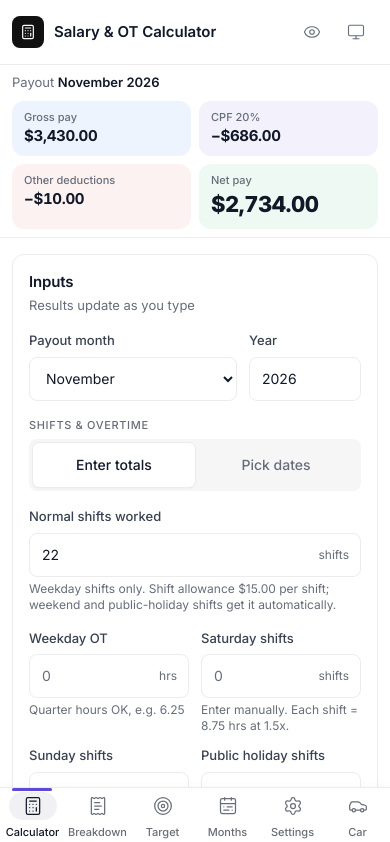
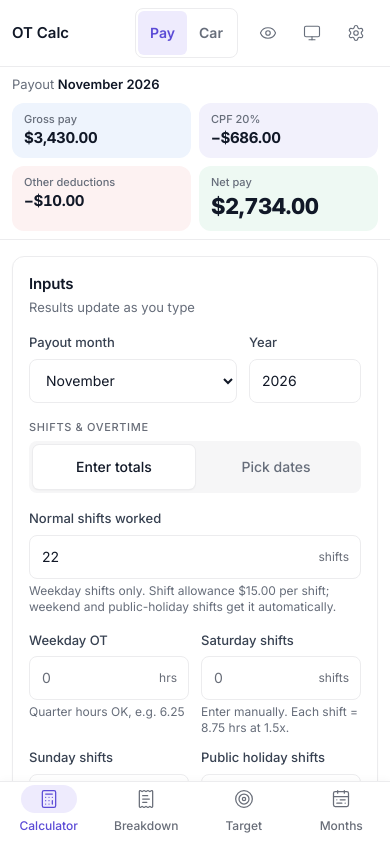
Before and after one commit to kyushira/overtime-calculator, a React (Vite) app: page /#calculator in a window 390 px wide. Shown: the top 842 px of the page. Built offline with nearby package versions, Linux system fonts and the light colour scheme.

Commit message:
nav: Pay|Car switch, 4-tab pay bar, settings gear; summary strip off-calculator; active tab glow

```diff
--- a/src/App.tsx
+++ b/src/App.tsx
@@ -12,6 +12,10 @@ import { btnOutline, SectionLabel } from './components/ui';
 import { AppearanceCard } from './components/AppearanceCard';
 import { PrivacyToggle } from './components/PrivacyToggle';
 import { ThemeToggle } from './components/ThemeToggle';
+import { BottomBar } from './components/nav/BottomBar';
+import { PayCarSwitch } from './components/nav/PayCarSwitch';
+import { SummaryStrip } from './components/nav/SummaryStrip';
+import { isBarTab, modeOf, nextLastPayTab, parseBarTab, summaryVariant, type BarTab, type Mode } from './components/nav/navModel';
 import { useCompactOnScroll } from './hooks/useCompactOnScroll';
 import { useLocalStorage } from './hooks/useLocalStorage';
 import { usePayrollForm } from './hooks/usePayrollForm';
@@ -52,8 +56,12 @@ const TAB_ITEMS: { id: Tab; label: string; icon: LucideIcon; blurb: string }[] =
   { id: 'car', label: 'Car', icon: Car, blurb: 'Car loan, running costs and affordability' },
 ];
 
+/** Pay-mode tabs shown in the bottom bar and the sidebar list (Settings is the header gear). */
+const PAY_ITEMS = TAB_ITEMS.filter((t) => isBarTab(t.id));
+
 const ICON = { size: 18, strokeWidth: 1.5 } as const;
 const NAV_ROW = 48; // px: 44px item + 4px gap, used by the sliding indicator
+const HEADER_BTN = 'grid min-h-11 min-w-11 shrink-0 place-items-center rounded-lg text-slate-500 transition duration-150 ease-out hover:bg-slate-100 hover:text-slate-900 active:scale-95';
 
 function Logo() {
   return (
@@ -67,8 +75,12 @@ export default function App() {
   const [config, setConfig] = useLocalStorage<PayrollConfig>('otcalc.config.v1', DEFAULT_CONFIG, migrateConfig);
   const [form, setForm] = useLocalStorage<FormState>('otcalc.form.v1', initialForm(), (raw) => migrateForm(raw, initialForm()));
   const [tab, setTab] = useTab();
-  // Privacy: mask the 4 summary tiles (remembered across reloads).
+  // Last pay tab, so Pay | Car returns to it (remembered across reloads).
+  const [lastPay, setLastPay] = useLocalStorage<BarTab>('otcalc.payTab.v1', 'calculator', parseBarTab);
+  // Privacy: mask the summary figures (remembered across reloads).
   const [hidePay, setHidePay] = useLocalStorage<boolean>('otcalc.hidePay.v1', false, (raw) => raw === true);
+  // Collapsed summary strip (Breakdown, Target, Months): tapped open to the full grid.
+  const [summaryOpen, setSummaryOpen] = useState(false);
   // Bumped on reset so settings inputs remount with fresh values.
   const [settingsKey, setSettingsKey] = useState(0);
   // One theme state for the whole app: header toggle and Settings share it.
@@ -83,14 +95,21 @@ export default function App() {
 
   const tabIdx = TAB_ITEMS.findIndex((t) => t.id === tab);
   const current = TAB_ITEMS[tabIdx];
+  const mode: Mode = modeOf(tab);
+  const payIdx = PAY_ITEMS.findIndex((t) => t.id === tab);
   const prevTabIdx = useRef(tabIdx);
   const tabDir = tabIdx > prevTabIdx.current ? 1 : tabIdx < prevTabIdx.current ? -1 : 0;
   useEffect(() => { prevTabIdx.current = tabIdx; }, [tabIdx]);
+  useEffect(() => { setLastPay((l) => nextLastPayTab(tab, l)); }, [tab, setLastPay]);
+
+  const summary = summaryVariant(tab);
 
   const goTo = (t: Tab) => {
     setTab(t);
     window.scrollTo({ top: 0 });
   };
+
+  const switchMode = (m: Mode) => goTo(m === 'car' ? 'car' : lastPay);
 
   const applyCombo = (q: OtQuantities) => {
     update({
@@ -117,18 +136,18 @@ export default function App() {
           </div>
         </div>
 
-        <SectionLabel className="mt-6 mb-2 px-2.5">Main</SectionLabel>
+        <SectionLabel className="mt-6 mb-2 px-2.5">Pay</SectionLabel>
         <nav aria-label="Sections" className="relative">
-          {/* Sliding active indicator: outlined box with a thin left accent bar. */}
+          {/* Sliding active indicator: outlined box with a thin left accent bar. Hidden off the pay tabs. */}
           <span
             aria-hidden
-            className="absolute inset-x-0 top-0 h-10 overflow-hidden rounded-lg border border-slate-200 bg-surface shadow-[var(--shadow-card)] transition-transform duration-250 ease-out"
-            style={{ transform: `translateY(${tabIdx * NAV_ROW}px)` }}
+            className={`absolute inset-x-0 top-0 h-10 overflow-hidden rounded-lg border border-slate-200 bg-surface shadow-[var(--shadow-card)] transition-[transform,opacity] duration-250 ease-out ${payIdx >= 0 ? 'opacity-100' : 'opacity-0'}`}
+            style={{ transform: `translateY(${Math.max(payIdx, 0) * NAV_ROW}px)` }}
           >
             <span className="absolute inset-y-0 left-0 w-[3px] bg-ink" />
           </span>
           <ul role="tablist" aria-orientation="vertical" className="relative flex flex-col gap-1">
-            {TAB_ITEMS.map((t) => {
+            {PAY_ITEMS.map((t) => {
               const active = tab === t.id;
               const Icon = t.icon;
               return (
@@ -151,6 +170,17 @@ export default function App() {
               );
             })}
           </ul>
+          <button
+            type="button"
+            onClick={() => goTo('car')}
+            aria-current={mode === 'car' ? 'page' : undefined}
+            className={`mt-2 flex h-11 w-full items-center gap-2.5 rounded-lg px-3 text-sm font-medium transition-colors duration-200 ${
+              mode === 'car' ? 'text-accent' : 'text-slate-500 hover:bg-slate-100 hover:text-slate-900'
+            }`}
+          >
+            <Car {...ICON} aria-hidden />
+            Car
+          </button>
         </nav>
 
         <p className="mt-auto rounded-lg border border-slate-200 p-3 text-[11px] leading-snug text-slate-400">
@@ -159,36 +189,67 @@ export default function App() {
       </aside>
 
       <div className="lg:pl-60">
-        {/* Top bar */}
+        {/* Top bar: short title on phones, view title on desktop. Pay | Car switch, eye, theme, settings gear. */}
         <header className="border-b border-slate-200 bg-surface">
-          <div className="mx-auto flex max-w-6xl items-center gap-2.5 px-3 py-2.5 sm:px-6 lg:h-16 lg:py-0">
-            <span className="lg:hidden"><Logo /></span>
-            <div className="min-w-0">
-              <h1 className="truncate text-[15px] font-semibold text-slate-900 lg:text-lg">
-                <span className="lg:hidden">Salary & OT Calculator</span>
+          <div className="mx-auto flex max-w-6xl items-center gap-2 px-3 py-2 sm:gap-2.5 sm:px-6 lg:h-16 lg:gap-3 lg:py-0">
+            <div className="min-w-0 flex-1">
+              <h1 id="view-title" className="truncate text-[15px] font-semibold text-slate-900 lg:text-lg">
+                <span className="lg:hidden">OT Calc</span>
                 <span className="hidden lg:inline">{current.label}</span>
               </h1>
               <p className="hidden truncate text-[13px] text-slate-500 sm:block">{current.blurb}</p>
             </div>
-            <div className="ml-auto flex shrink-0 items-center">
+            <PayCarSwitch mode={mode} onChange={switchMode} />
+            <div className="flex shrink-0 items-center">
               <PrivacyToggle hidden={hidePay} onToggle={() => setHidePay((h) => !h)} />
               <ThemeToggle pref={theme.pref} onCycle={theme.cyclePref} />
+              <button
+                type="button"
+                onClick={() => goTo('settings')}
+                aria-label="Settings"
+                aria-pressed={tab === 'settings'}
+                title="Settings"
+                className={`${HEADER_BTN} ${tab === 'settings' ? 'bg-accent-bg text-accent' : ''}`}
+              >
+                <Settings size={18} strokeWidth={1.5} aria-hidden />
+              </button>
             </div>
           </div>
         </header>
 
-        {/* Pinned KPI tiles */}
-        {/* The car tab has its own figures, so the OT pay tiles are not shown there. */}
-        {tab !== 'car' && (
+        {/* Pinned summary. Calculator: full grid that collapses on scroll. Breakdown/Target/Months: one-line strip. Settings/Car: none. */}
+        {summary === 'full' && (
           <div className="sticky top-0 z-20 border-b border-slate-200 bg-surface/90 backdrop-blur-md">
             <div className={`mx-auto max-w-6xl px-3 transition-[padding] duration-200 sm:px-6 ${compact ? 'py-1.5' : 'py-2 sm:py-4'}`}>
               <SummaryCards result={result} hidden={hidePay} compact={compact} periodLabel={periodLabel} />
             </div>
           </div>
         )}
+        {summary === 'strip' && (
+          <div className="sticky top-0 z-20 border-b border-slate-200 bg-surface/90 backdrop-blur-md">
+            <div className="mx-auto max-w-6xl px-3 sm:px-6">
+              <SummaryStrip
+                result={result}
+                hidden={hidePay}
+                periodLabel={periodLabel}
+                expanded={summaryOpen}
+                onToggle={() => setSummaryOpen((o) => !o)}
+              />
+            </div>
+          </div>
+        )}
 
-        <main id="panel" role="tabpanel" aria-labelledby={`tab-${tab}`} className="mx-auto max-w-6xl px-3 pt-4 pb-28 sm:px-6 sm:pt-6 lg:pb-10">
+        <main
+          id="panel"
+          role="tabpanel"
+          aria-labelledby="view-title"
+          className={`mx-auto max-w-6xl px-3 pt-4 sm:px-6 sm:pt-6 ${mode === 'pay' ? 'pb-28 lg:pb-10' : 'pb-10'}`}
+        >
           <div key={tab} className="anim-tab space-y-4" style={{ '--dir': tabDir } as CSSProperties}>
+            {summary === 'strip' && summaryOpen && (
+              <SummaryCards result={result} hidden={hidePay} compact={false} periodLabel={periodLabel} />
+            )}
+
             {tab === 'calculator' && (
               <div className="grid gap-4 lg:grid-cols-[minmax(0,27rem)_minmax(0,1fr)]">
                 <InputPanel
@@ -202,6 +263,8 @@ export default function App() {
                   publicHolidayShifts={publicHolidayShifts}
                   fromCalendar={fromCalendar}
                   config={config}
+                  result={result}
+                  hidden={hidePay}
                 />
                 <div className="min-w-0 space-y-4">
                   {cycle && <CycleInfo cycle={cycle} />}
@@ -271,39 +334,10 @@ export default function App() {
         </main>
       </div>
 
-      {/* Mobile / tablet bottom tab bar (thumb reach) */}
-      <nav
-        aria-label="Sections"
-        className="fixed inset-x-0 bottom-0 z-30 border-t border-slate-200 bg-surface pb-[env(safe-area-inset-bottom)] shadow-[0_-1px_8px_rgba(0,0,0,0.03)] lg:hidden"
-      >
-        <div role="tablist" className="relative mx-auto grid max-w-xl grid-cols-6">
-          <span aria-hidden className="absolute top-0 left-0 h-[3px] w-1/6 transition-transform duration-300 ease-[cubic-bezier(.3,1.35,.5,1)]" style={{ transform: `translateX(${tabIdx * 100}%)` }}>
-            <span className="mx-auto block h-full w-10 rounded-full bg-accent" />
-          </span>
-          {TAB_ITEMS.map((t) => {
-            const active = tab === t.id;
-            const Icon = t.icon;
-            return (
-              <button
-                key={t.id}
-                type="button"
-                role="tab"
-                aria-selected={active}
-                aria-controls="panel"
-                onClick={() => goTo(t.id)}
-                className={`flex min-h-14 flex-col items-center justify-center gap-1 text-[11px] font-medium transition-colors duration-200 active:scale-95 ${
-                  active ? 'text-slate-900' : 'text-slate-400'
-                }`}
-              >
-                <span className={`flex h-7 w-12 items-center justify-center rounded-full transition-colors duration-200 ${active ? 'bg-slate-200/70' : ''}`}>
-                  <Icon size={20} strokeWidth={1.5} aria-hidden />
-                </span>
-                {t.label}
-              </button>
-            );
-          })}
-        </div>
-      </nav>
+      {/* Pay mode only: four tabs. Settings (header gear) and Car (own mode) have no bar tab. */}
+      {mode === 'pay' && (
+        <BottomBar items={PAY_ITEMS} active={isBarTab(tab) ? tab : null} onSelect={goTo} />
+      )}
     </div>
   );
 }
--- a/src/components/PrivacyToggle.tsx
+++ b/src/components/PrivacyToggle.tsx
@@ -1,6 +1,9 @@
 import { Eye, EyeOff } from 'lucide-react';
 
-/** Header toggle that masks the pay figures (summary tiles, compact row). State lives in App. */
+/**
+ * Header toggle that masks the pay figures (summary tiles, strip). State lives in App.
+ * Icon shows the current state: Eye = visible, EyeOff = hidden. No aria-pressed: the label names the action.
+ */
 export function PrivacyToggle({ hidden, onToggle, className = '' }: { hidden: boolean; onToggle: () => void; className?: string }) {
   const label = hidden ? 'Show amounts' : 'Hide amounts';
   const Icon = hidden ? EyeOff : Eye;
@@ -9,7 +12,6 @@ export function PrivacyToggle({ hidden, onToggle, className = '' }: { hidden: bo
       type="button"
       onClick={onToggle}
       aria-label={label}
-      aria-pressed={hidden}
       title={label}
       className={`grid min-h-11 min-w-11 shrink-0 place-items-center rounded-lg text-slate-500 transition duration-150 ease-out hover:bg-slate-100 hover:text-slate-900 active:scale-95 ${className}`}
     >
--- /dev/null
+++ b/src/components/nav/BottomBar.tsx
@@ -0,0 +1,55 @@
+import type { LucideIcon } from 'lucide-react';
+import type { Tab } from '../../hooks/useTab';
+
+export interface BarItem {
+  id: Tab;
+  label: string;
+  icon: LucideIcon;
+}
+
+/**
+ * Mobile / tablet bottom bar for Pay mode: four tabs, 12px labels. The active tab gets a
+ * tinted pill with a glow (dark) and accent text; no top indicator bar.
+ */
+export function BottomBar({ items, active, onSelect }: {
+  items: BarItem[];
+  active: Tab | null;
+  onSelect: (id: Tab) => void;
+}) {
+  return (
+    <nav
+      aria-label="Sections"
+      className="fixed inset-x-0 bottom-0 z-30 border-t border-slate-200 bg-surface pb-[max(6px,env(safe-area-inset-bottom))] shadow-[0_-1px_8px_rgba(0,0,0,0.03)] lg:hidden"
+    >
+      <div role="tablist" className="mx-auto grid max-w-xl grid-cols-4">
+        {items.map((t) => {
+          const on = active === t.id;
+          const Icon = t.icon;
+          return (
+            <button
+              key={t.id}
+              id={`tab-${t.id}`}
+              type="button"
+              role="tab"
+              aria-selected={on}
+              aria-controls="panel"
+              onClick={() => onSelect(t.id)}
+              className={`flex min-h-14 flex-col items-center justify-center gap-1 text-[12px] font-medium transition-colors duration-200 active:scale-95 ${
+                on ? 'text-accent' : 'text-slate-400'
+              }`}
+            >
+              <span
+                className={`flex h-7 w-14 items-center justify-center rounded-full transition-[background-color,box-shadow] duration-200 ${
+                  on ? 'bg-accent-bg shadow-glow-accent' : ''
+                }`}
+              >
+                <Icon size={20} strokeWidth={1.5} aria-hidden />
+              </span>
+              {t.label}
+            </button>
+          );
+        })}
+      </div>
+    </nav>
+  );
+}
--- /dev/null
+++ b/src/components/nav/PayCarSwitch.tsx
@@ -0,0 +1,29 @@
+import type { Mode } from './navModel';
+
+/** Segmented Pay | Car switch in the header. Each option is a 44px button with aria-pressed. */
+export function PayCarSwitch({ mode, onChange }: { mode: Mode; onChange: (m: Mode) => void }) {
+  const options: { id: Mode; label: string }[] = [
+    { id: 'pay', label: 'Pay' },
+    { id: 'car', label: 'Car' },
+  ];
+  return (
+    <div role="group" aria-label="App mode" className="flex shrink-0 rounded-lg border border-slate-200 bg-page p-0.5">
+      {options.map((o) => {
+        const on = mode === o.id;
+        return (
+          <button
+            key={o.id}
+            type="button"
+            aria-pressed={on}
+            onClick={() => onChange(o.id)}
+            className={`min-h-11 min-w-12 rounded-md px-3 text-sm font-semibold transition-colors duration-150 ${
+              on ? 'bg-accent-bg text-accent shadow-glow-accent' : 'text-slate-500 hover:text-slate-900'
+            }`}
+          >
+            {o.label}
+          </button>
+        );
+      })}
+    </div>
+  );
+}
--- /dev/null
+++ b/src/components/nav/SummaryStrip.tsx
@@ -0,0 +1,38 @@
+import { ChevronDown } from 'lucide-react';
+import type { PayResult } from '../../types/payroll';
+import { money } from '../../utils/format';
+
+const MASK = '$ ••••';
+
+/**
+ * One-line summary for tabs other than Calculator: "November 2026 · Net $2,734.00".
+ * Tapping expands the full 2×2 grid (rendered by the parent). aria-expanded carries the state.
+ */
+export function SummaryStrip({ result, hidden, periodLabel, expanded, onToggle }: {
+  result: PayResult;
+  hidden: boolean;
+  periodLabel: string | null;
+  expanded: boolean;
+  onToggle: () => void;
+}) {
+  return (
+    <button
+      type="button"
+      onClick={onToggle}
+      aria-expanded={expanded}
+      className="flex min-h-11 w-full min-w-0 items-center justify-between gap-3 py-2 text-left transition-colors duration-150 hover:text-slate-900"
+    >
+      <span className="min-w-0 truncate text-[13px] text-slate-900 tabular-nums">
+        <span className="font-semibold">{periodLabel ?? 'Pay period'}</span>
+        <span className="text-slate-500"> · Net </span>
+        <span className="font-bold">{hidden ? MASK : money(result.net)}</span>
+      </span>
+      <ChevronDown
+        size={16}
+        strokeWidth={1.75}
+        aria-hidden
+        className={`shrink-0 text-slate-500 transition-transform duration-200 ${expanded ? 'rotate-180' : ''}`}
+      />
+    </button>
+  );
+}
--- /dev/null
+++ b/src/components/nav/navModel.ts
@@ -0,0 +1,43 @@
+import type { Tab } from '../../hooks/useTab';
+
+/**
+ * Pure navigation model for the Pay | Car split. No React here, so the mapping
+ * from tab id to mode / summary variant can be unit-tested.
+ */
+
+export type Mode = 'pay' | 'car';
+
+/** Tabs shown in the Pay-mode bottom bar (Settings is reached from the header gear). */
+export const BAR_TABS = ['calculator', 'breakdown', 'target', 'months'] as const;
+export type BarTab = (typeof BAR_TABS)[number];
+
+export type SummaryVariant = 'full' | 'strip' | 'none';
+
+export function modeOf(tab: Tab): Mode {
+  return tab === 'car' ? 'car' : 'pay';
+}
+
+export function isBarTab(tab: Tab): tab is BarTab {
+  return (BAR_TABS as readonly string[]).includes(tab);
+}
+
+/** Last pay tab to return to when switching Car -> Pay. Settings doesn't change it. */
+export function nextLastPayTab(tab: Tab, last: BarTab): BarTab {
+  return isBarTab(tab) ? tab : last;
+}
+
+/** Restores a persisted last-pay-tab value; anything unknown falls back to the calculator. */
+export function parseBarTab(raw: unknown): BarTab {
+  return typeof raw === 'string' && (BAR_TABS as readonly string[]).includes(raw) ? (raw as BarTab) : 'calculator';
+}
+
+/**
+ * Which summary sits under the header:
+ * calculator = full 2x2 grid (collapses on scroll), other pay tabs = collapsed strip,
+ * settings and car = none.
+ */
+export function summaryVariant(tab: Tab): SummaryVariant {
+  if (tab === 'calculator') return 'full';
+  if (tab === 'breakdown' || tab === 'target' || tab === 'months') return 'strip';
+  return 'none';
+}
```
Also changed, not shown: 1 other file (tests, documents, lock files or other folders).
